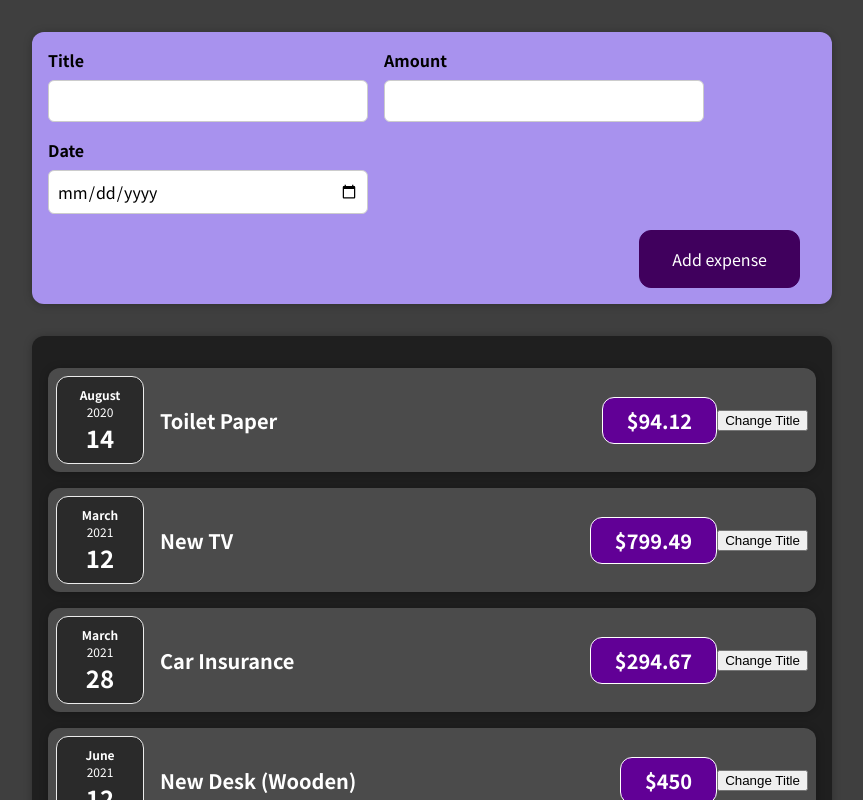
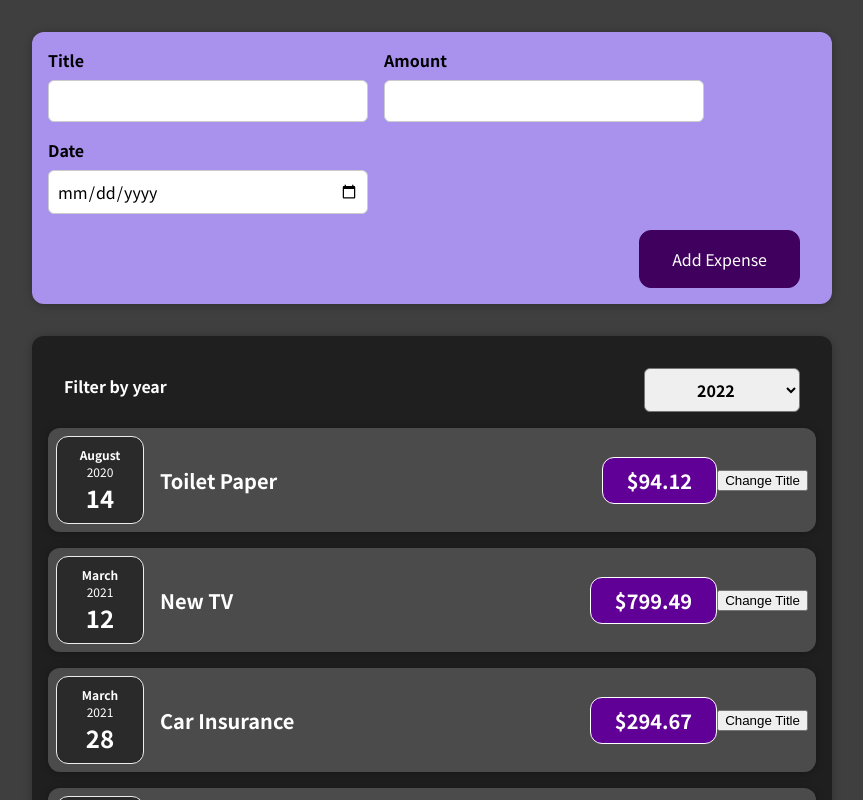
Before and after one commit to Hexfloo/expense-tracker, a React (Create React App) app: page / in a window 1280 px wide. Shown: the top 800 px of the page, without its empty margins (208-1071 px from the left). Built offline with nearby package versions, Linux system fonts and the light colour scheme.

Commit message:
Add ExpensesFilter.js, dropdown listener

```diff
--- a/src/App.js
+++ b/src/App.js
@@ -23,9 +23,14 @@ function App() {
       date: new Date(2021, 5, 12),
     },
   ];
+  const addExpenseHandler = function (enteredExpenseData) {
+    console.log(enteredExpenseData);
+    console.log("in app.js");
+    expenses.push(enteredExpenseData);
+  };
   return (
     <div>
-      <NewExpense />
+      <NewExpense onSaveExpenseData={addExpenseHandler} />
       <Expenses items={expenses} />
     </div>
   );
--- a/src/components/expenses/Expenses.js
+++ b/src/components/expenses/Expenses.js
@@ -1,10 +1,21 @@
+import { useState } from "react";
+
 import ExpenseItem from "./ExpenseItem";
 import Card from "../ui/Card";
+import ExpensesFilter from "./ExpensesFilter";
 import "./Expenses.css";
 
 function Expenses(props) {
+  const [year, setYear] = useState("2022");
+
+  const yearDropdownHandler = function (pickedYear) {
+    setYear(pickedYear);
+  };
+
   return (
+    <div>
       <Card className="expenses">
+        <ExpensesFilter selected={year} onYearChange={yearDropdownHandler} />
         <ExpenseItem
           title={props.items[0].title}
           amount={props.items[0].amount}
@@ -26,6 +37,7 @@ function Expenses(props) {
           date={props.items[3].date}
         />
       </Card>
+    </div>
   );
 }
 
--- /dev/null
+++ b/src/components/expenses/ExpensesFilter.css
@@ -0,0 +1,24 @@
+.expenses-filter {
+  color: white;
+  padding: 0 1rem;
+}
+
+.expenses-filter__control {
+  display: flex;
+  width: 100%;
+  align-items: center;
+  justify-content: space-between;
+  margin: 1rem 0;
+}
+
+.expenses-filter label {
+  font-weight: bold;
+  margin-bottom: 0.5rem;
+}
+
+.expenses-filter select {
+  font: inherit;
+  padding: 0.5rem 3rem;
+  font-weight: bold;
+  border-radius: 6px;
+}
--- /dev/null
+++ b/src/components/expenses/ExpensesFilter.js
@@ -0,0 +1,22 @@
+import "./ExpensesFilter.css";
+
+const ExpensesFilter = (props) => {
+  const pickedYearHandler = function (event) {
+    props.onYearChange(event.target.value);
+  };
+  return (
+    <div className="expenses-filter">
+      <div className="expenses-filter__control">
+        <label>Filter by year</label>
+        <select value={props.selected} onChange={pickedYearHandler}>
+          <option value="2022">2022</option>
+          <option value="2021">2021</option>
+          <option value="2020">2020</option>
+          <option value="2019">2019</option>
+        </select>
+      </div>
+    </div>
+  );
+};
+
+export default ExpensesFilter;
--- a/src/components/newExpense/ExpenseForm.js
+++ b/src/components/newExpense/ExpenseForm.js
@@ -1,41 +1,9 @@
 import { useState } from "react";
 import "./ExpenseForm.css";
 
-const ExpenseForm = function () {
+const ExpenseForm = function (props) {
   /* You can also use a one state approach.
-  The change handlers are always based on the previous state, therefore I used a function that accepts the previous state snapshot (prevState parameter), then updates it.
-
-  It will look like this:
-
-    const [userInput, setUserInput] = useState({
-    enteredTitle: "",
-    enteredAmount: "",
-    enteredDate: "",
-  });
-
-  const titleChangeHandler = function (event) {
-    setUserInput((prevState) => {
-      return { ...prevState, enteredTitle: event.target.value };
-    });
-  };
-
-  const amountChangeHandler = function (event) {
-    setUserInput((prevState) => {
-      return {
-        ...prevState,
-        enteredAmount: event.target.value,
-      };
-    });
-  };
-
-  const dateCangeHandler = function (event) {
-    setUserInput((prevState) => {
-      return {
-        ...prevState,
-        enteredDate: event.target.value,
-      };
-    });
-  };
+  The change handlers are always based on the previous state, therfore using a function that accepts the previous state snapshot (prevState parameter), then updates it. Full code for that: https://github.com/academind/react-complete-guide-code/blob/04-react-state-events/code/05-handling-form-submission/src/components/NewExpense/ExpenseForm.js
  */
 
   const [enteredTitle, setEnteredTitle] = useState("");
@@ -54,8 +22,18 @@ const ExpenseForm = function () {
     setEnteredDate(event.target.value);
   };
 
-  const submitHandler = function (event) {
-    event.preventDeafult();
+  const submitHandler = (event) => {
+    event.preventDefault();
+
+    const expenseData = {
+      title: enteredTitle,
+      amount: enteredAmount,
+      date: new Date(enteredDate),
+    };
+    props.onSaveExpenseData(expenseData);
+    setEnteredTitle("");
+    setEnteredAmount("");
+    setEnteredDate("");
   };
 
   return (
@@ -63,7 +41,11 @@ const ExpenseForm = function () {
       <div className="new-expense__controls">
         <div className="new-expense__control">
           <label>Title</label>
-          <input type="text" onChange={titleChangeHandler} />
+          <input
+            type="text"
+            value={enteredTitle}
+            onChange={titleChangeHandler}
+          />
         </div>
         <div className="new-expense__control">
           <label>Amount</label>
@@ -71,6 +53,7 @@ const ExpenseForm = function () {
             type="number"
             min="0.01"
             step="0.01"
+            value={enteredAmount}
             onChange={amountChangeHandler}
           />
         </div>
@@ -79,13 +62,14 @@ const ExpenseForm = function () {
           <input
             type="date"
             min="2019-01-01"
-            max="2023-212-31"
+            max="2023-12-31"
+            value={enteredDate}
             onChange={dateChangeHandler}
           />
         </div>
       </div>
       <div className="new-expense__actions">
-        <button type="submit">Add expense</button>
+        <button type="submit">Add Expense</button>
       </div>
     </form>
   );
--- a/src/components/newExpense/NewExpense.js
+++ b/src/components/newExpense/NewExpense.js
@@ -1,10 +1,17 @@
 import "./NewExpense.css";
 import ExpenseForm from "./ExpenseForm";
 
-const NewExpense = function () {
+const NewExpense = function (props) {
+  const saveExpenseDataHandler = function (enteredExpenseData) {
+    const expenseData = {
+      ...enteredExpenseData,
+      id: Math.random().toString(),
+    };
+    props.onSaveExpenseData(expenseData);
+  };
   return (
     <div className="new-expense">
-      <ExpenseForm />
+      <ExpenseForm onSaveExpenseData={saveExpenseDataHandler} />
     </div>
   );
 };
```
Lines whose indentation alone changed are shown as unchanged.
